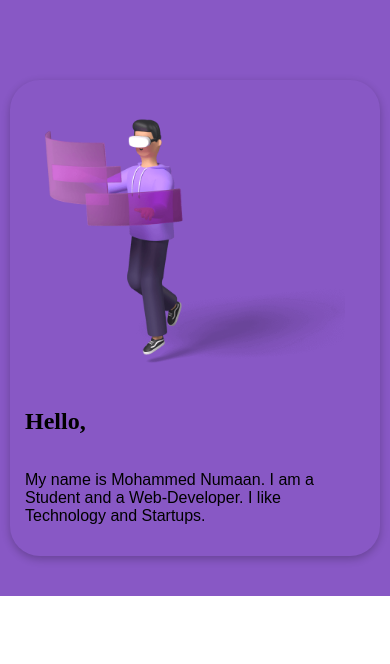
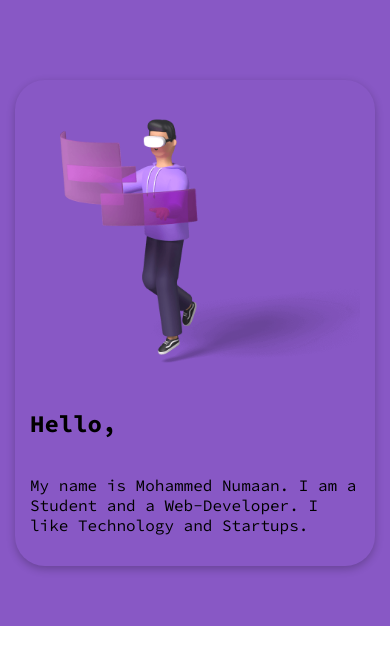
Before and after one commit to mohammednumaan/personal-portfolio, a plain HTML site: page index.html in a window 390 px wide. Drawn offline with Linux system fonts and the light colour scheme.

Commit message:
Edited Media Queries for About Me.

```diff
--- a/style.css
+++ b/style.css
@@ -1,5 +1,8 @@
 /* ROOT */
-
+@font-face {
+    font-family: source;
+    src: url('./source-code-font.ttf');
+}
 :root{
     --bgColor : #8858c5
     --blackColor : '#101820FF'
@@ -18,7 +21,7 @@ body{
     .about-me-card{
         display: flex;
         flex-direction: column;
-        margin: 10px;
+        margin: 15px;
         padding: 10px;
     }
 }
@@ -47,7 +50,7 @@ body{
     align-items: center;
 
     margin-top: 80px;
-    margin-bottom: 40px;
+    margin-bottom: 60px;
     max-width: 1000px;
     min-height: 200px;
 
@@ -65,7 +68,12 @@ body{
     max-width: 500px;
 }
 
-.about-me-content > h1,
+.character-image{
+    margin-left: 30px;
+}
+
+
+.about-me-content > h2,
 .about-me-content > p{
-    font-family: sans-serif;
+    font-family: source;
 }
```
Also changed, not shown: source-code-font.ttf (added).
